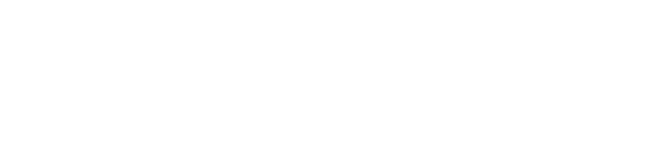
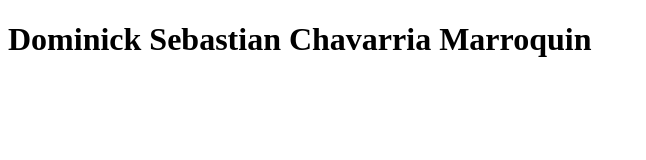
Before and after one commit to echiquito-2025144/repoDos, a plain HTML site: page index.html in a window 1280 px wide. Shown: the whole page, without its empty margins (0-646 px from the left). Drawn offline with Linux system fonts and the light colour scheme.

Commit message:
refactor: Se agregó mi nombre: Dominick Sebastian Chavarria Marroquin

```diff
--- a/index.html
+++ b/index.html
@@ -6,6 +6,6 @@
     <title>Document</title>
 </head>
 <body>
-
+    <h1> Dominick Sebastian Chavarria Marroquin </h1>
 </body>
 </html>
```
